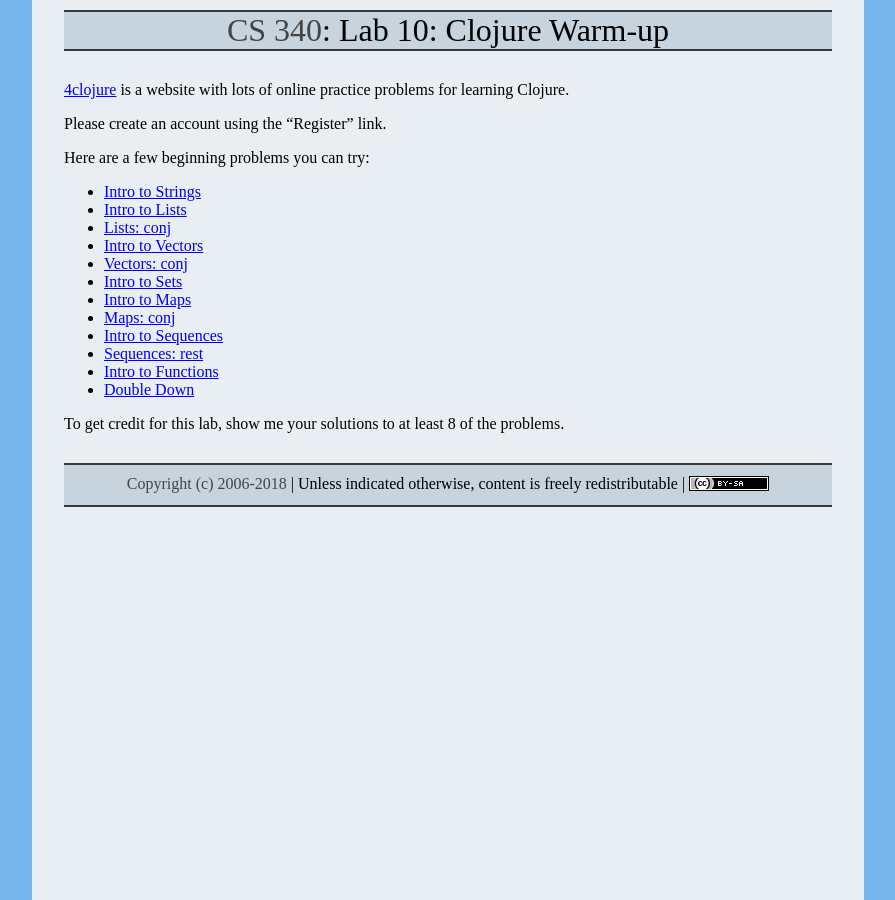
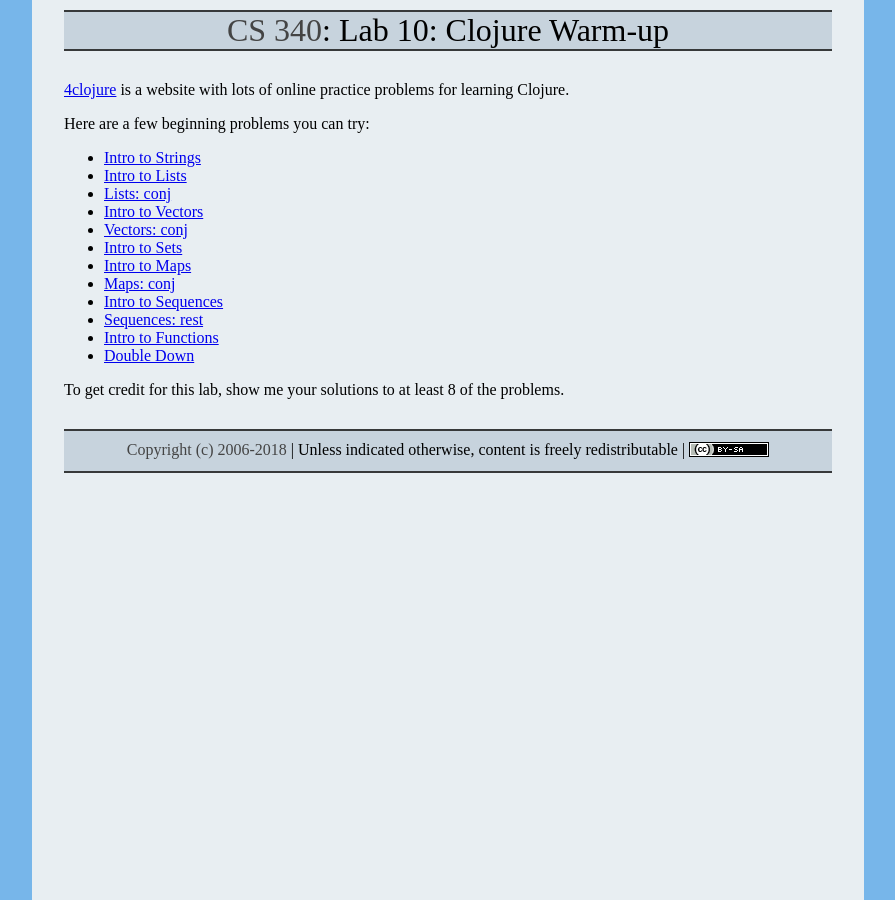
Before and after one commit to ycpcs/cs340-fall2026, a Jekyll site: the page built from labs/lab10.md, in a window 1280 px wide. Shown: the whole page, without its empty margins (192-1087 px from the left). Built offline with Jekyll 4.4.1, drawn with Linux system fonts in a browser that asks for light colours.

Commit message:
Update lab10.md

```diff
--- a/labs/lab10.md
+++ b/labs/lab10.md
@@ -4,8 +4,6 @@ title: "Lab 10: Clojure Warm-up"
 ---
 
 [4clojure](https://4clojure.oxal.org/) is a website with lots of online practice problems for learning Clojure.
-
-Please create an account using the "Register" link.
 
 Here are a few beginning problems you can try:
 
```
